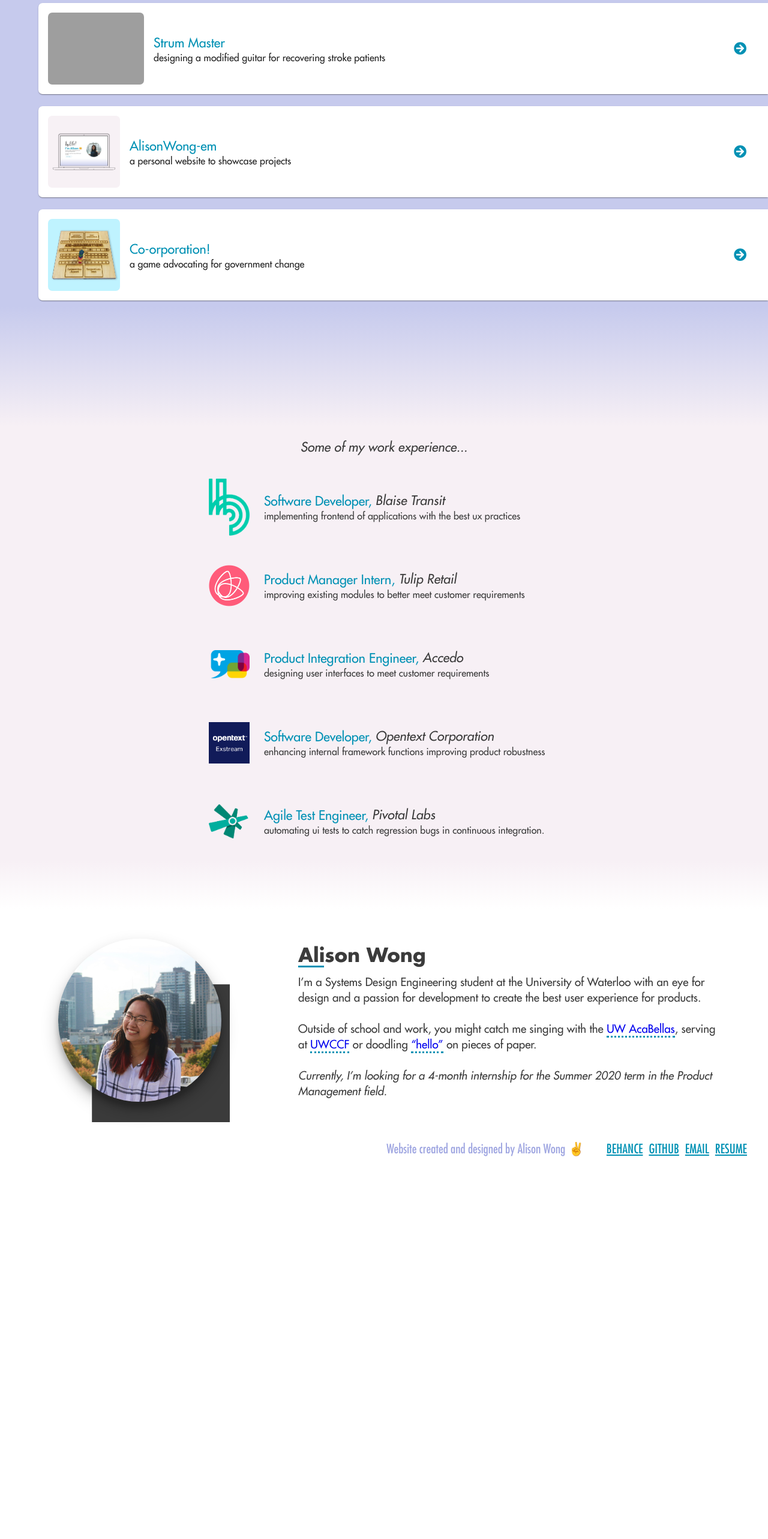
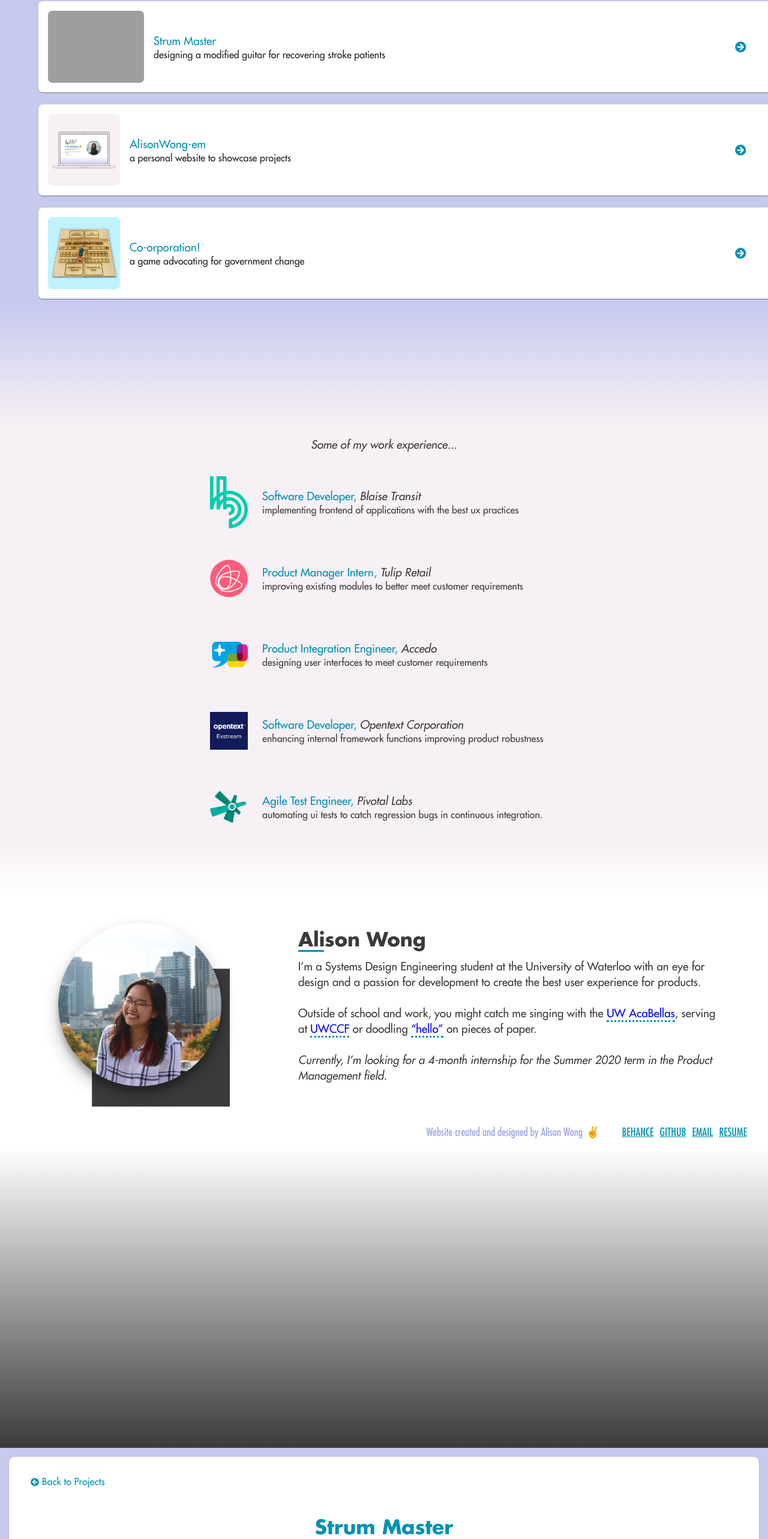
Before and after one commit to aemwong/alisonwong-em.github.io, a React (Create React App) app: page / in a window 1280 px wide. Shown: the part 1074-3640 px from the top of the page at 60% size. Before the commit the page ends 3018 px from the top, so only its background shows below. Built offline with nearby package versions, Linux system fonts and the light colour scheme; grey boxes are pictures that could not be loaded.

Commit message:
added project details outline

```diff
--- a/src/App.css
+++ b/src/App.css
@@ -4,7 +4,7 @@
 .App {
   text-align: center;
   font-family: "Futura";
-  font-size:16pt;
+  font-size:14pt;
 }
 
 .App-logo {
--- a/src/App.js
+++ b/src/App.js
@@ -1,4 +1,5 @@
 import React from 'react';
+// import { Route, withRouter } from 'react-router-dom';
 import './App.css';
 import Landing from './components/Landing/Landing';
 import Projects from './components/Projects/Projects';
@@ -7,6 +8,7 @@ import Footer from './components/Footer/Footer';
 import About from './components/About/About';
 import Gradient from './components/Gradient/Gradient';
 import colors from './assets/sass/colors';
+import ProjectDetails from './components/ProjectDetails/ProjectDetails';
 
 function App() {
 
@@ -14,7 +16,6 @@ function App() {
 
   return (
     <div className="App">
-      {/* <header className="App-header"></header> */}
         <Landing />
         <Gradient color1={colors.white} color2={colors.lightPurple} height="200px" />
         <Projects />
@@ -23,8 +24,13 @@ function App() {
         <Gradient color1={colors.pink} color2={colors.white} height="80px"/>
         <About />
         <Footer />
+        <Gradient color1={colors.white} color2={colors.darkGray} height="500px"/>
+
+      <ProjectDetails/>
+
     </div>
   );
 }
 
 export default App;
+// export default withRouter(App);
--- a/src/components/Landing/Landing.scss
+++ b/src/components/Landing/Landing.scss
@@ -56,7 +56,7 @@ body {
     border-radius: 40px;
     text-transform: none;
     font-family: Futura;
-    font-size: 16pt;
+    font-size: 12pt;
     text-align: left;
     padding: 5px 20px;
     color: $turquoise;
--- /dev/null
+++ b/src/components/ProjectDetails/ProjectDetails.js
@@ -0,0 +1,28 @@
+import React, { Component } from 'react';
+import Paper from '@material-ui/core/Paper';
+import Box from '@material-ui/core/Box';
+import colors from '../../assets/sass/colors';
+import './ProjectDetails.scss';
+import { FontAwesomeIcon } from '@fortawesome/react-fontawesome';
+import { faArrowCircleLeft } from '@fortawesome/free-solid-svg-icons'
+
+class ProjectDetails extends Component {
+    render() {
+        return (
+            <div className="projectDetContainer">
+                <Paper style={{ borderRadius: '10px', padding: '15px 20px' }} >
+                    <Box display="flex" flexDirection="row" justifyContent="flex-start" alignItems="center" m={2} className="return">
+                        <FontAwesomeIcon icon={faArrowCircleLeft} color={colors.turquoise} size="xs" />
+                        <div className="returnText">Back to Projects</div>
+                    </Box>
+                    <br/>
+                <div className="title">Strum Master</div>
+                <div className="subtitle">Designing a modified guitar for recovering stroke patients.</div>
+                    <br/>
+                </Paper>
+            </div>
+        )
+    }
+}
+
+export default ProjectDetails;
--- /dev/null
+++ b/src/components/ProjectDetails/ProjectDetails.scss
@@ -0,0 +1,37 @@
+@import "../../assets/sass/theme";
+
+.projectDetContainer {
+    padding: 15px;
+    background-color: $light-purple;
+}
+
+.returnText {
+    color: $turquoise;
+    font-size: 12pt;
+    margin-left: 5px;
+}
+
+.return:hover {
+    animation: leftSlide 0.5s ease forwards;
+}
+
+.title {
+    margin-top: 0;
+    font-size: calc(20px + 1vw);
+    color: $turquoise;
+    font-family: "FuturaBold";
+}
+
+.subtitle {
+    color: $dark-gray;
+    font-size: 14pt;
+}
+
+@keyframes leftSlide {
+    0%   {
+        transform: translateX(0px);
+    }
+    100% {
+        transform: translateX(-10px);
+    }
+}
--- a/src/components/Projects/Projects.js
+++ b/src/components/Projects/Projects.js
@@ -18,7 +18,8 @@ class Projects extends Component {
                 id: 'strumMaster',
                 img: StrumMaster,
                 title: 'Strum Master',
-                subtitle: 'designing a modified guitar for recovering stroke patients'
+                subtitle: 'designing a modified guitar for recovering stroke patients',
+                url: '/strumMaster'
             }, {
                 id: 'personalWebsite',
                 img: Website,
@@ -36,7 +37,8 @@ class Projects extends Component {
             <Box className="projectsContainer" display="flex" flexDirection="column" flexWrap="wrap" justifyItems="space-evenly">
                 <div className="italic" style={{ margin: '20px 0' }}>What I've been up to recently...</div>
                 {projectTitles.map((project) =>
-                    <Paper key={project.id} style={{ borderRadius: '7px 0 0 7px', paddingRight: '20px' }} className="project">
+                    <Paper key={project.id} style={{ borderRadius: '7px 0 0 7px', paddingRight: '20px' }} className="project"
+                    onClick={() => window.location.href = project.url }>
                         <Box m={2} className="leftAlign" flexDirection="row" justifyContent="flex-start" display="flex" alignItems="center">
                             <img src={project.img} className="projectImg" alt="" />
                             <Box flexDirection="column" display="flex" justifyContent="center" m={2}>
--- a/src/components/WorkExp/WorkExp.js
+++ b/src/components/WorkExp/WorkExp.js
@@ -51,9 +51,9 @@ class Projects extends Component {
             <Box className="jobsContainer" display="flex" flexDirection="column" flexWrap="wrap" justifyItems="space-evenly" alignContent="center">
                 <div className="italic" style={{ margin: '20px 0' }}>Some of my work experience...</div>
                 {jobTitles.map((job) =>
-                    <Box m={2} className="job leftAlign" justifyContent="flex-start" display="flex" alignItems="center">
+                    <Box key={job.id} m={2} className="job leftAlign" justifyContent="flex-start" display="flex" alignItems="center">
                         <img src={job.img} className="jobImg" alt=""/>
-                        <Box key={job.id} flexDirection="column" display="flex" justifyContent="center" m={3}>
+                        <Box flexDirection="column" display="flex" justifyContent="center" m={3}>
                             <Box display="flex" className="jobDetails">
                                 <div style={{ color: colors.turquoise }}>{job.title},&nbsp;</div>
                                 <div className="italic">{job.company}</div>
--- a/src/components/WorkExp/WorkExp.scss
+++ b/src/components/WorkExp/WorkExp.scss
@@ -12,7 +12,7 @@ body {
 }
 
 .jobImg {
-    width: calc(3vw + 30px);
+    width: calc(1vw + 50px);
 }
 
 .jobDetails {
```
